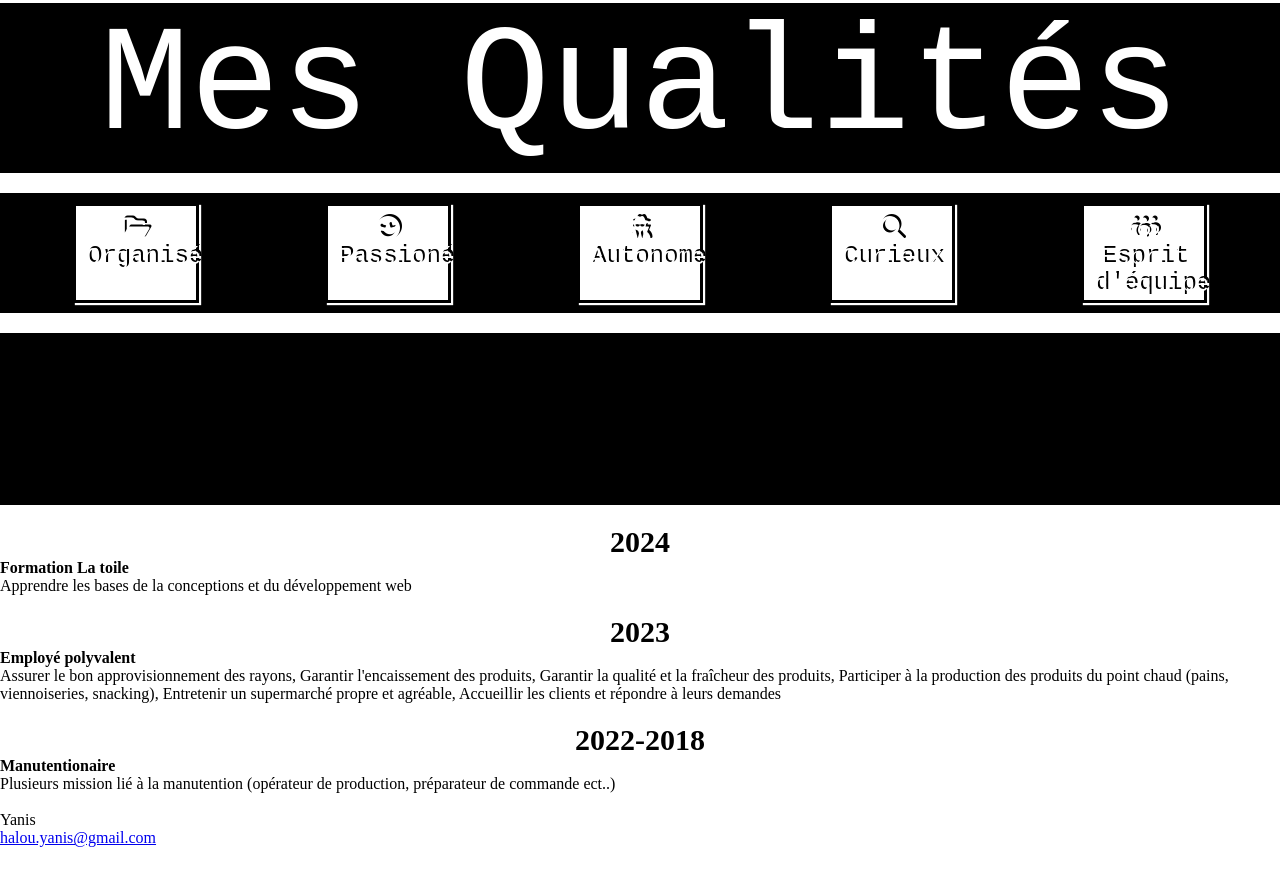
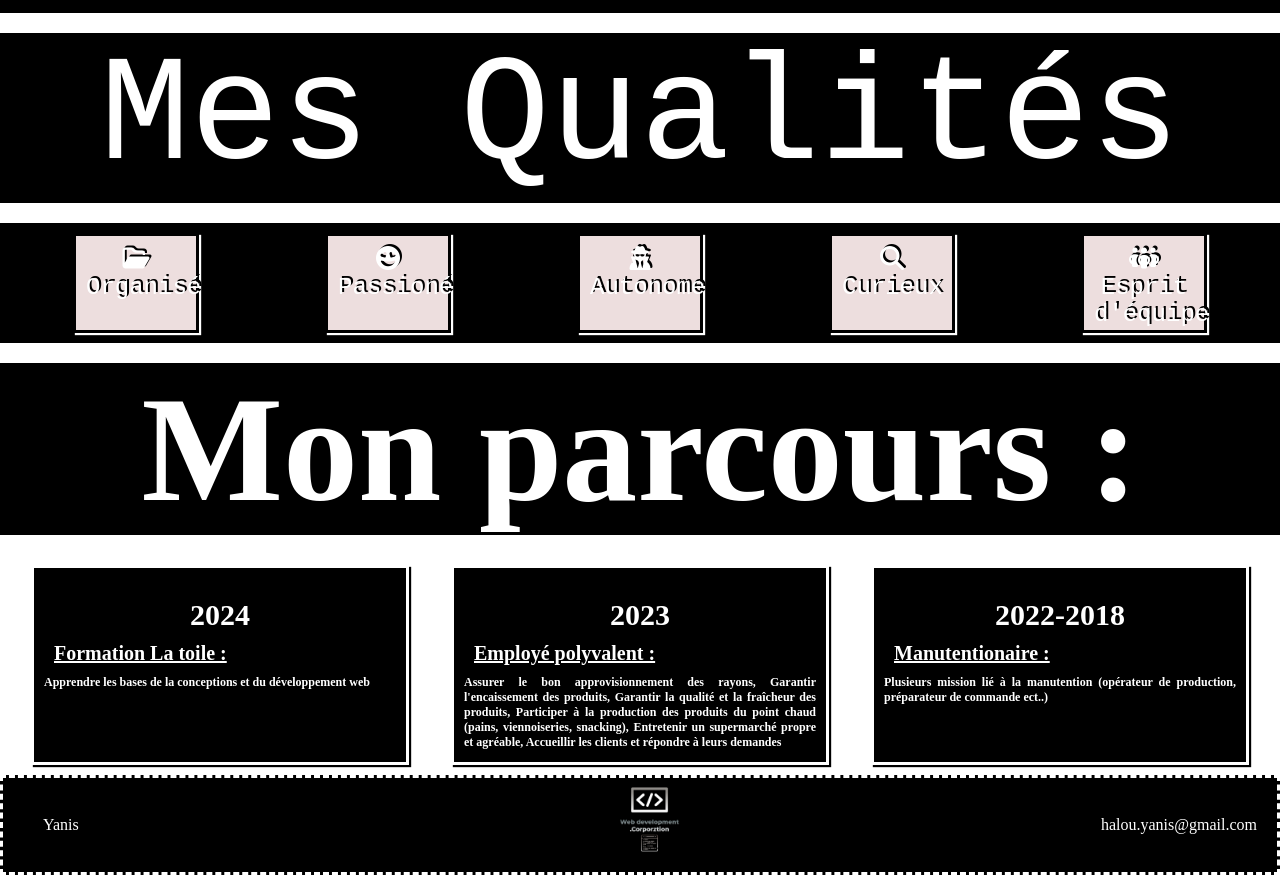
Before and after one commit to YanisHL/Portfolio, a plain HTML site: page index.html in a window 1280 px wide. Shown: the part 1709-2584 px from the top of the page. Before the commit the page ends 2556 px from the top, so only its background shows below. Drawn offline with Linux system fonts and the light colour scheme; a web font is replaced by a local one.

Commit message:
mise a jour
home page

```diff
--- a/index.html
+++ b/index.html
@@ -19,7 +19,7 @@
   </head>
   <body>
     <header>
-      <!-- <img src="" alt=""> -->
+      <img src="./assets/logo 3.png" alt="" />
       <nav>
         <ul>
           <li>
@@ -45,7 +45,7 @@
         <h2 class="bienvenue">et bievenue !</h2>
         <h1>
           Je m'appelle Yanis. Je suis un futur developpeur fullstack passionne
-          actuellement en formation
+          actuellement en formation.
         </h1>
         <nav>
           <ul class="contact">
@@ -61,10 +61,7 @@
         </nav>
       </div>
 
-      <img
-        src="https://devenir-realisateur.com/wp-content/uploads/2017/01/homer-scenario.png"
-        alt=""
-      />
+      <img class="moi" src="./assets/IMG_8126.jpg" alt="" />
     </section>
     <section>
       <h2 class="h2 uniquifier">MES PROJETS</h2>
@@ -164,17 +161,19 @@
       </div>
     </section>
     <section>
-      <h2 class="h2">Mon parcours</h2>
-      <div>
-        <div>
+      <h2 class="h2">Mon parcours :</h2>
+      <div class="papaparcours flex">
+        <div class="filsparcours">
           <h3>2024</h3>
-          <h4>Formation La toile</h4>
-          <p>Apprendre les bases de la conceptions et du développement web</p>
+          <h4>Formation La toile :</h4>
+          <p class="textqualité">
+            Apprendre les bases de la conceptions et du développement web
+          </p>
         </div>
-        <div>
+        <div class="filsparcours">
           <h3>2023</h3>
-          <h4>Employé polyvalent</h4>
-          <p>
+          <h4>Employé polyvalent :</h4>
+          <p class="textqualité">
             Assurer le bon approvisionnement des rayons, Garantir l'encaissement
             des produits, Garantir la qualité et la fraîcheur des produits,
             Participer à la production des produits du point chaud (pains,
@@ -182,10 +181,10 @@
             agréable, Accueillir les clients et répondre à leurs demandes
           </p>
         </div>
-        <div>
+        <div class="filsparcours">
           <h3>2022-2018</h3>
-          <h4>Manutentionaire</h4>
-          <p>
+          <h4>Manutentionaire :</h4>
+          <p class="textqualité">
             Plusieurs mission lié à la manutention (opérateur de production,
             préparateur de commande ect..)
           </p>
@@ -198,8 +197,8 @@
       </div>
     </section>
     <footer>
-      <img src="#" alt="" />
       <p>Yanis</p>
+      <img src="./assets/Logoperso2.png" alt="" />
       <a href="mailto:halou.yanis@gmail.com">halou.yanis@gmail.com</a>
     </footer>
   </body>
--- a/style.css
+++ b/style.css
@@ -29,13 +29,17 @@ header {
   display: flex;
   justify-content: center;
   flex-wrap: wrap;
-  height: 40px;
+  height: 70px;
   width: 100%;
   position: sticky;
   top: 0;
   z-index: 10;
   list-style: none;
   border: dashed;
+  align-items: center;
+}
+header img {
+  height: 70px;
 }
 header ul {
   display: flex;
@@ -146,6 +150,7 @@ h1 {
   margin: 20px 0;
   font-size: 150px;
   background-color: #000000;
+  color: white;
 }
 h3 {
   display: flex;
@@ -163,9 +168,68 @@ h3 {
   width: 10%;
   height: 100px;
   font-size: x-large;
-  background-color: hsl(0, 0%, 100%);
+  background-color: hsl(0, 31%, 90%);
   margin: auto;
   text-align: center;
   padding: 10px;
   box-shadow: 2px 2px 1px hsl(0, 0%, 100%);
 }
+.papaparcours {
+  background-color: hsl(0, 0%, 100%);
+  padding: 10px;
+  display: flex;
+  align-items: center;
+  width: 100%;
+}
+.filsparcours {
+  border: solid #ffffff;
+  width: 30%;
+  margin: auto;
+  text-align: justify;
+  padding: 10px;
+  box-shadow: 2px 2px 1px hsl(0, 0%, 0%);
+  background-color: hsl(0, 0%, 0%);
+  height: 200px;
+  color: hsl(0, 0%, 100%);
+}
+h4 {
+  padding: 10px 10px;
+  font-size: 20px;
+  text-align: left;
+  text-justify: auto;
+  text-decoration: underline;
+}
+.textqualité {
+  font-size: 12px;
+  font-weight: bold;
+}
+footer {
+  background-color: rgb(0, 0, 0);
+  border: dashed;
+  height: 100px;
+
+  align-items: center;
+  margin: auto;
+  display: flex;
+  justify-content: space-between;
+  color: white;
+  width: 100%;
+}
+footer img {
+  height: 99px;
+  object-fit: cover;
+  padding-left: 100px;
+}
+footer a {
+  text-decoration: none;
+  color: white;
+  padding: 0px 20px;
+}
+.moi {
+  border-radius: 20px;
+  border: solid #000000;
+  object-fit: cover;
+}
+footer p {
+  padding: 0 40px;
+}
```
Also changed, not shown: assets/IMG_8126.jpg (added), assets/Logoperso.png (added), assets/logo 3.png (added), assets/logoperso2.png (added).
